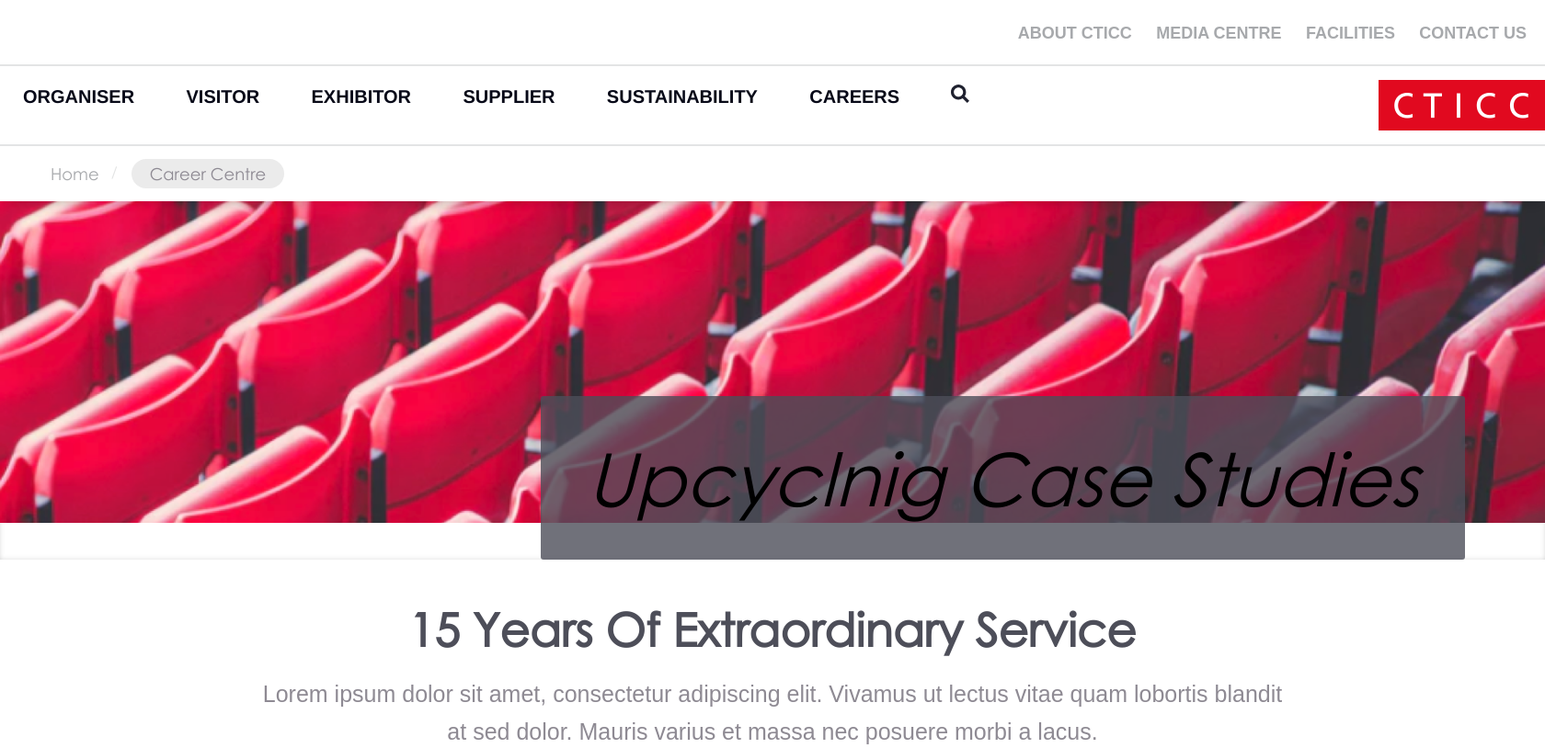
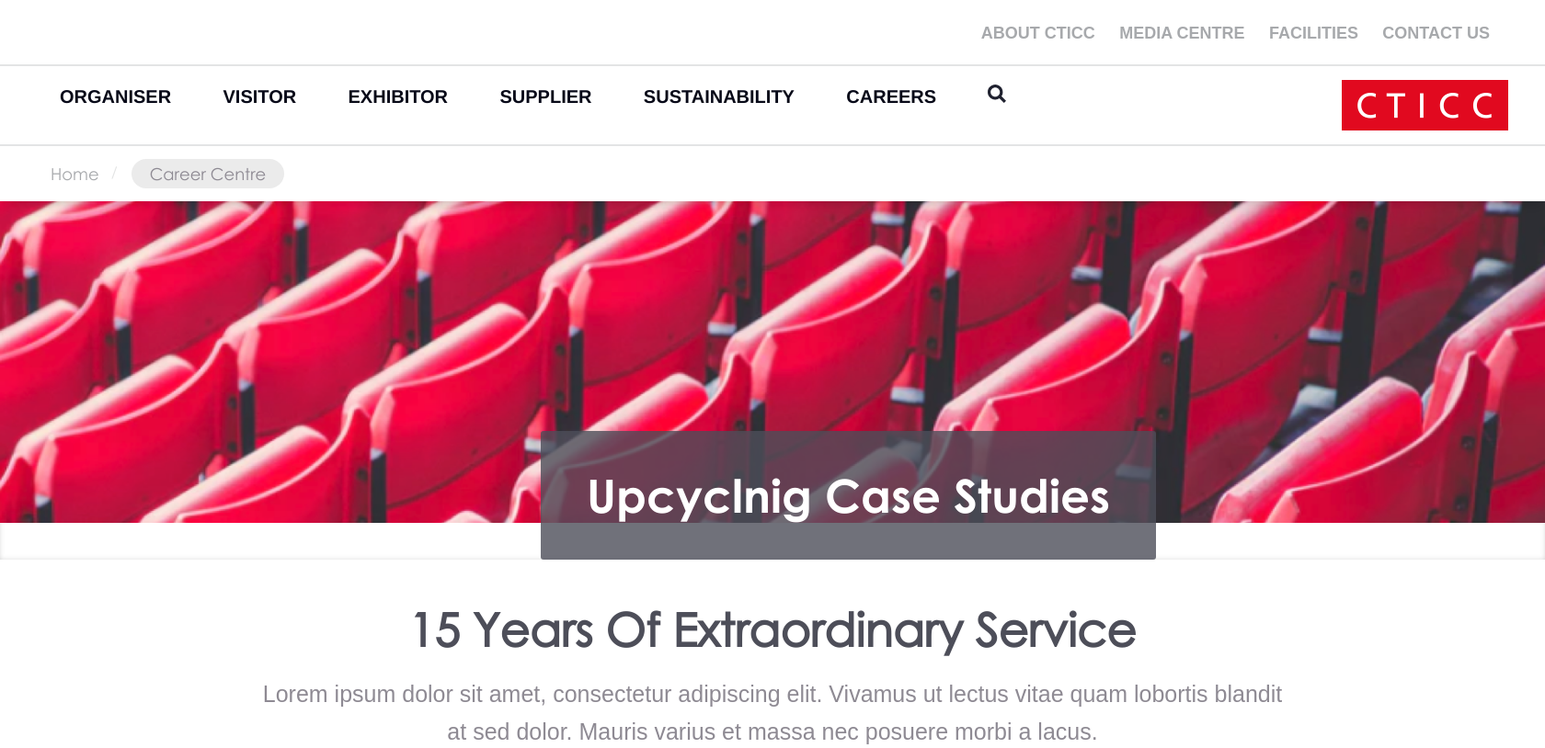
Before and after one commit to TammyJacobus/cticc, a PHP site: page /careers-blog.html in a window 1680 px wide. Shown: the top 814 px of the page at 92% size. Run offline with PHP 8.4, Linux system fonts and the light colour scheme; some libraries are stand-ins or nearby versions; some web fonts are replaced.

Commit message:
committing merge

```diff
--- a/assets/css/styles.css
+++ b/assets/css/styles.css
@@ -80,13 +80,8 @@
 /* Container */
 .wrapper  { display: grid; max-width: 100%; }
 .contain  { display: grid; max-width: 1470px; margin: auto;}
-<<<<<<< HEAD
-.constrain{ display: grid; max-width: 1270px; margin: 30px auto 4rem;}
-.header   { /*display: grid;*/ position: relative; width: 100%; height: 100%; overflow: hidden;}
-=======
 .constrain{ display: grid; max-width: 1270px; margin: 0 auto;}
 .header   { display: grid; position: relative; width: 100%; height: 100%; overflow: hidden;}
->>>>>>> 7def210d0dc76ed5184652a7bbbdfa8e6b304e9f
 .top-nav-constrain { display: grid; max-width: 1600px; margin: auto; }
 .content-wrap { display: grid; max-width: 1000px; margin: auto; margin: 30px auto 2rem; }
 
@@ -111,11 +106,7 @@
 .banner img { object-fit: cover; width:100%; max-height:400px; }
 .banner-inner { position: absolute; bottom: 0; min-width: 500px; left: 35%; padding: 40px 50px; margin: 0; border-radius: 3px; background-color: rgba(77,78,89,0.8); }
 .banner-inner h2,
-<<<<<<< HEAD
-.banner-inner-content h2 { font-family: 'Century Gothic Bold', Helvetica, Arial, sans-serif; position: relative; color: var(--white); font-size: 50px; font-weight: bold; line-height: 60px; font-style: normal; text-align: center; text-shadow: 0 2px 19px 0 rgba(19,16,33,0.24); }
-=======
 .banner-inner-content h2 { font-family: 'Century Gothic Bold', Helvetica, Arial, sans-serif; position: relative; color: var(--white); font-size: 50px; line-height: 60px; font-style: normal; text-align: center; text-shadow: 0 2px 19px 0 rgba(19,16,33,0.24); }
->>>>>>> 7def210d0dc76ed5184652a7bbbdfa8e6b304e9f
 .banner-inner-content p  { font-family: 'Montserrat', sans-serif; color: var(--white); font-size: 25px; line-height: 41px; text-align: center; max-width: 900px; }
 .banner-inner-content { display: grid; align-items: center; margin: 30px; padding: 30px; }
 .banner-inner-content h2::after { position:absolute; content:""; border-bottom:2px solid var(--white); width:35px; bottom:-15px; left:49%; }
@@ -519,13 +510,8 @@
 .sus-banner .ico { display: grid; place-items: center center; }
 
 /* Experience Points */
-<<<<<<< HEAD
-.experience-points-wrapper { display: grid; justify-self: stetch; grid-auto-flow: column; grid-template-columns: repeat(auto-fit, minmax(100px, 1fr)); width:-moz-available; width: -webkit-fill-available; max-width: 1470px; margin: 100px auto 80px; }
-.experience-points { padding:40px; margin:20px; border-radius: 3px; background-color: var(--white); box-shadow: 0 5px 14px 0 rgba(0,0,0,0.15); }
-=======
 .experience-points-wrapper { display: grid; justify-self: stetch; grid-auto-flow: column; grid-template-columns: repeat(auto-fit, minmax(100px, 1fr)); width:-moz-available; width: -webkit-fill-available; max-width: 1470px; margin: 100px auto 60px; }
 .experience-points { padding:50px; margin:20px; border-radius: 3px; background-color: var(--white); box-shadow: 0 5px 14px 0 rgba(0,0,0,0.15); }
->>>>>>> 7def210d0dc76ed5184652a7bbbdfa8e6b304e9f
 .experience-points-ico { display: grid; place-items: center center; height: 65px; width: 65px; border-radius: 100px; background-color: rgba(193,168,76,0.1); }
 .experience-points-caption { font-family: 'Century Gothic Bold', Helvetica, Arial, sans-serif; color: var(--darkness); font-size: 35px; font-weight: bold; line-height: 43px; text-shadow: 0 1px 8px 0 #131021; padding: 10px 0; }
 .visitor-fill img { fill: #C1A84C !important; }
```
